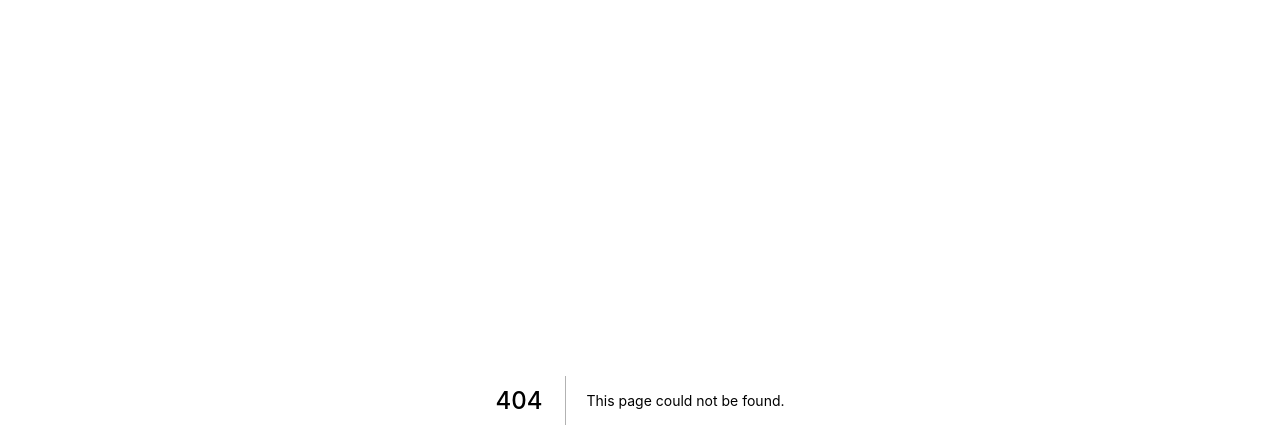
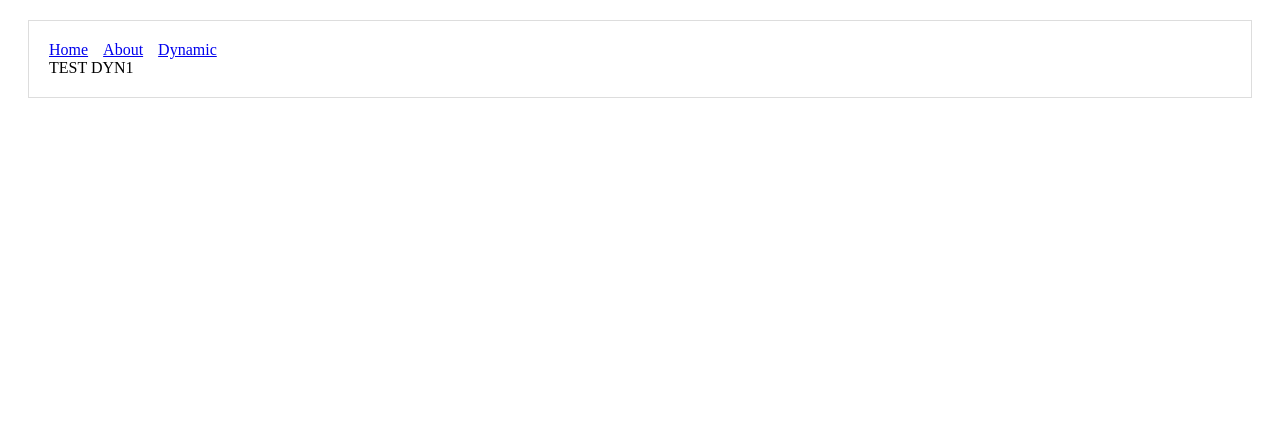
Before and after one commit to janxl/nextjs, a Next.js app: page /dynamic in a window 1280 px wide. Before the commit this address had no page. Shown: the top 448 px of the page. Built offline with nearby package versions, Linux system fonts and the light colour scheme.

Commit message:
Added dynamic loading example

```diff
--- /dev/null
+++ b/components/dyn1.js
@@ -0,0 +1,9 @@
+
+
+const Dyn1 = () => (
+  <div>
+    TEST DYN1
+  </div>
+)
+
+export default Dyn1
--- a/components/header.js
+++ b/components/header.js
@@ -12,6 +12,9 @@ const Header = () => (
     <Link href="/about">
       <a style={linkStyle}>About</a>
     </Link>
+    <Link href="/dynamic">
+      <a style={linkStyle}>Dynamic</a>
+    </Link>
   </div>
 )
 
--- /dev/null
+++ b/pages/dynamic.js
@@ -0,0 +1,11 @@
+import Layout from '../components/mylayout.js'
+import dynamic from 'next/dynamic';
+const DynamicComponent = dynamic(() => import('../components/dyn1.js'));
+
+export default function Dyn() {
+  return (
+    <Layout>
+      <DynamicComponent/>
+    </Layout>
+  )
+}
```
Also changed, not shown: 2 other files (tests, documents, lock files or other folders).
